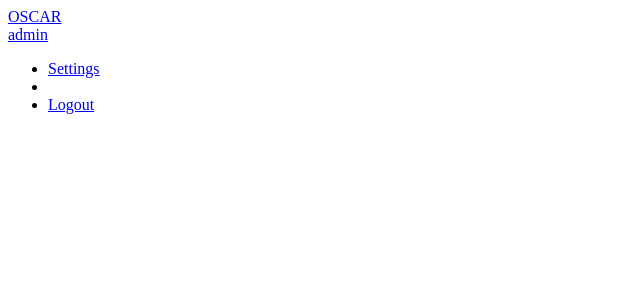
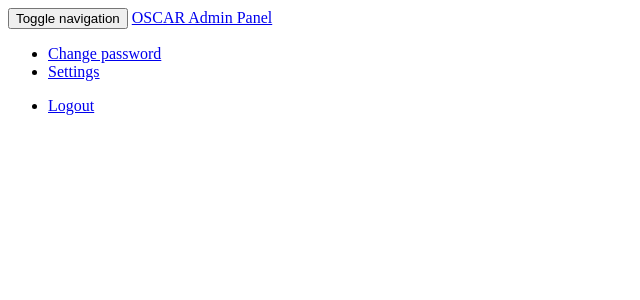
Before and after one commit to nehabhonsle19/banking-system, a PHP site: page /admin_navbar.php in a window 1280 px wide. Shown: the top 300 px of the page, without its empty margins (0-640 px from the left). Run offline with PHP 8.4, Linux system fonts and the light colour scheme.

Commit message:
modified admin_navbar including js author- michael

```diff
--- /dev/null
+++ b/admin_navbar.js
@@ -0,0 +1,12 @@
+$(document).ready(function(){
+    $(".dropdown").hover(
+        function() {
+            $('.dropdown-menu', this).not('.in .dropdown-menu').stop( true, true ).slideDown("fast");
+            $(this).toggleClass('open');
+        },
+        function() {
+            $('.dropdown-menu', this).not('.in .dropdown-menu').stop( true, true ).slideUp("fast");
+            $(this).toggleClass('open');
+        }
+    );
+});
--- a/admin_navbar.php
+++ b/admin_navbar.php
@@ -1,27 +1,29 @@
+<head>
+<script src="admin_navbar.js"></script>
+</head>
 <body>
-<div class="admin_nav">
-    <div class="navbar navbar-inverse">
-        <div class="navbar-inner">
-            <div class="container-fluid">
-                <a class="btn btn-navbar" data-toggle="collapse" data-target=".nav-collapse">
-                    <span class="icon-bar"></span>
-                    <span class="icon-bar"></span>
-                    <span class="icon-bar"></span>
-                </a>
-                <a class="brand" href="#" name="top">OSCAR</a>
-                <div class="nav-collapse collapse">
-                    <div class="btn-group pull-right">
-                        <a class="btn dropdown-toggle" data-toggle="dropdown" href="#">
-                            <i class="icon-user"></i>admin<span class="caret"></span>
-                        </a>
-                        <ul class="dropdowwn-menu">
-                            <li><a href="#"><i class="icon-wrench"></i> Settings</a> </li>
-                            <li class="divider"></li>
-                            <li><a href="#"><i class="icon-share"></i> Logout</a> </li>
-                        </ul>
-                    </div>
-                </div>
-            </div>
+<nav class="navbar navbar-default" role="navigation">
+    <div class="container">
+        <!-- Brand and toggle get grouped for better mobile display -->
+        <div class="navbar-header">
+            <button type="button" class="navbar-toggle collapsed" data-toggle="collapse" data-target="#bs-slide-dropdown">
+                <span class="sr-only">Toggle navigation</span>
+                <span class="icon-bar"></span>
+                <span class="icon-bar"></span>
+                <span class="icon-bar"></span>
+            </button>
+            <a class="navbar-brand" href="#">OSCAR Admin Panel</a>
         </div>
-    </div>
-</div>
+
+        <!-- Collect the nav links, forms, and other content for toggling -->
+        <div class="collapse navbar-collapse" id="bs-slide-dropdown">
+            <ul class="nav navbar-nav">
+                <li><a href="#">Change password</a></li>
+                <li><a href="#">Settings</a></li>
+            </ul>
+            <ul class="nav navbar-nav navbar-right">
+                <li><a href="#">Logout</a></li>
+            </ul>
+        </div><!-- /.navbar-collapse -->
+    </div><!-- /.container-fluid -->
+</nav>
```
